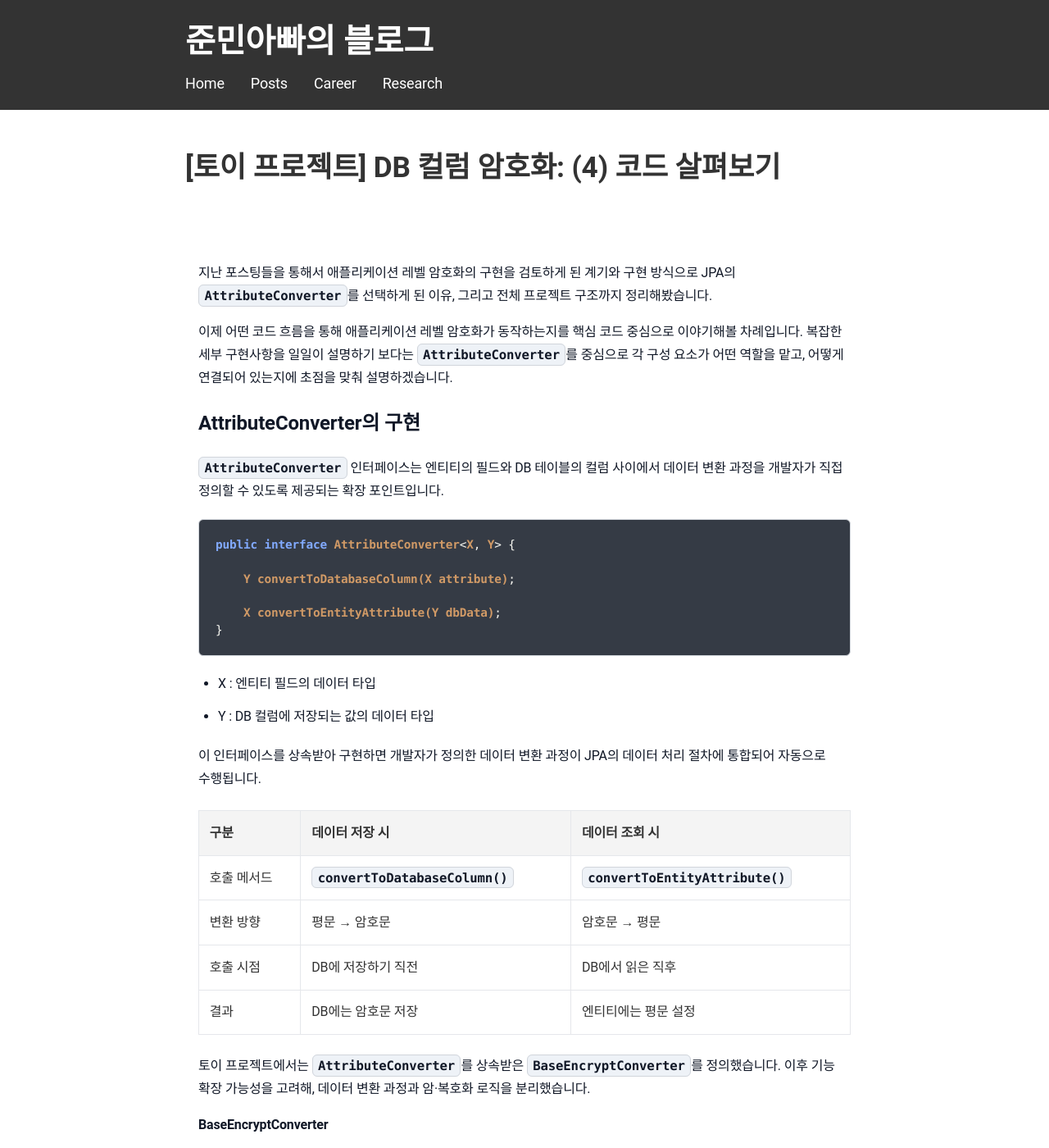
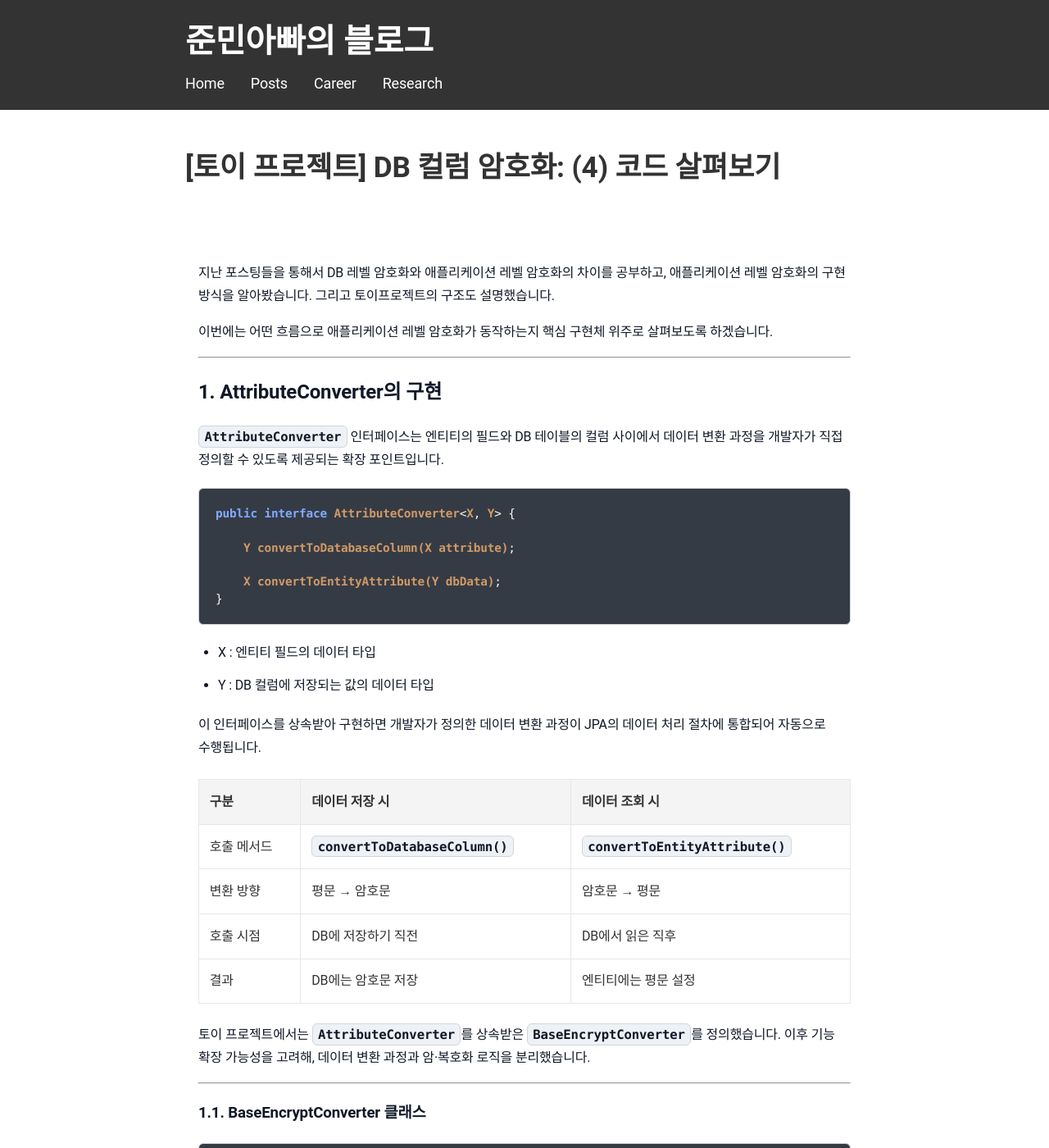
Before and after one commit to sanghoon-lee/sanghoon-lee.github.io, a Jekyll site: the page built from _posts/2026-01-27-JPACryptoConverter4.md, in a window 1280 px wide and 1400 px high. Shown: the whole window at 82% size. Built offline with Jekyll 4.4.1, drawn with Linux system fonts in a browser that asks for light colours; nearby versions of some CDN libraries; comment, search, counter and statistics services are not loaded; some of the changed text lies outside the part shown.

Commit message:
애플리케이션 레벨 암호화 4/5 포스팅 내용 수정보완

````diff
--- a/_posts/2026-01-24-JPACryptoConverter.md
+++ b/_posts/2026-01-24-JPACryptoConverter.md
@@ -96,7 +96,7 @@ JPA를 사용하는 환경에서 통제 가능한 범위 내에서 안전하고
 
 * [토이 프로젝트] DB 컬럼 암호화: (1) 애플리케이션 레벨 암호화에 대한 고민
 * [[토이 프로젝트] DB 컬럼 암호화: (2) AttributeConverter를 선택한 이유](https://sanghoon-lee.github.io/2026/01/25/JPACryptoConverter2/)
-* [[토이 프로젝트] DB 컬럼 암호화: (3) 프로젝트 구조 살펴보기](https://sanghoon-lee.github.io/2026/01/26/JPACryptoConverter3/)
+* [[토이 프로젝트] DB 컬럼 암호화: (3) 프로젝트 구조](https://sanghoon-lee.github.io/2026/01/26/JPACryptoConverter3/)
 * [[토이 프로젝트] DB 컬럼 암호화: (4) 코드 살펴보기](https://sanghoon-lee.github.io/2026/01/27/JPACryptoConverter4/)
 * [[토이 프로젝트] DB 컬럼 암호화:  (5) 동작의 흐름 및 제약사항](https://sanghoon-lee.github.io/2026/01/31/JPACryptoConverter5/)
 
--- a/_posts/2026-01-25-JPACryptoConverter2.md
+++ b/_posts/2026-01-25-JPACryptoConverter2.md
@@ -72,7 +72,7 @@ JPA의 `AttributeConverter` 인터페이스는 DB에 저장되거나 조회되
 
 * [[토이 프로젝트] DB 컬럼 암호화: (1) 애플리케이션 레벨 암호화에 대한 고민](https://sanghoon-lee.github.io/2026/01/24/JPACryptoConverter/)
 * [토이 프로젝트] DB 컬럼 암호화: (2) AttributeConverter를 선택한 이유
-* [[토이 프로젝트] DB 컬럼 암호화: (3) 프로젝트 구조 살펴보기](https://sanghoon-lee.github.io/2026/01/26/JPACryptoConverter3/)
+* [[토이 프로젝트] DB 컬럼 암호화: (3) 프로젝트 구조](https://sanghoon-lee.github.io/2026/01/26/JPACryptoConverter3/)
 * [[토이 프로젝트] DB 컬럼 암호화: (4) 코드 살펴보기](https://sanghoon-lee.github.io/2026/01/27/JPACryptoConverter4/)
 * [[토이 프로젝트] DB 컬럼 암호화:  (5) 동작의 흐름 및 제약사항](https://sanghoon-lee.github.io/2026/01/31/JPACryptoConverter5/)
 
--- a/_posts/2026-01-26-JPACryptoConverter3.md
+++ b/_posts/2026-01-26-JPACryptoConverter3.md
@@ -132,7 +132,7 @@ config 패키지는 암·복호화를 포함해서 애플리케이션이 구동
 
 * [[토이 프로젝트] DB 컬럼 암호화: (1) 애플리케이션 레벨 암호화에 대한 고민](https://sanghoon-lee.github.io/2026/01/24/JPACryptoConverter/)
 * [[토이 프로젝트] DB 컬럼 암호화: (2) AttributeConverter를 선택한 이유](https://sanghoon-lee.github.io/2026/01/25/JPACryptoConverter2/)
-* [토이 프로젝트] DB 컬럼 암호화: (3) 프로젝트 구조 살펴보기
+* [토이 프로젝트] DB 컬럼 암호화: (3) 프로젝트 구조
 * [[토이 프로젝트] DB 컬럼 암호화: (4) 코드 살펴보기](https://sanghoon-lee.github.io/2026/01/27/JPACryptoConverter4/)
 * [[토이 프로젝트] DB 컬럼 암호화:  (5) 동작의 흐름 및 제약사항](https://sanghoon-lee.github.io/2026/01/31/JPACryptoConverter5/)
 
--- a/_posts/2026-01-27-JPACryptoConverter4.md
+++ b/_posts/2026-01-27-JPACryptoConverter4.md
@@ -2,14 +2,18 @@
 layout: post
 title: "[토이 프로젝트] DB 컬럼 암호화: (4) 코드 살펴보기"
 date: 2026-01-27
+description: 애플리케이션 레벨에서 DB 컬럼 데이터를 암호화하는 토이프로젝트를 수행하는 과정을 정리한 글입니다. 4/5
+image: /assets/images/jpa.jpg
 categories: 토이프로젝트
 ---
 
-지난 포스팅들을 통해서 애플리케이션 레벨 암호화의 구현을 검토하게 된 계기와 구현 방식으로 JPA의 `AttributeConverter`를 선택하게 된 이유, 그리고 전체 프로젝트 구조까지 정리해봤습니다.
+지난 포스팅들을 통해서 DB 레벨 암호화와 애플리케이션 레벨 암호화의 차이를 공부하고, 애플리케이션 레벨 암호화의 구현 방식을 알아봤습니다. 그리고 토이프로젝트의 구조도 설명했습니다.
 
-이제 어떤 코드 흐름을 통해 애플리케이션 레벨 암호화가 동작하는지를 핵심 코드 중심으로 이야기해볼 차례입니다. 복잡한 세부 구현사항을 일일이 설명하기 보다는 `AttributeConverter`를 중심으로 각 구성 요소가 어떤 역할을 맡고, 어떻게 연결되어 있는지에 초점을 맞춰 설명하겠습니다.
+이번에는 어떤 흐름으로 애플리케이션 레벨 암호화가 동작하는지 핵심 구현체 위주로 살펴보도록 하겠습니다.
 
-## AttributeConverter의 구현
+---
+
+## 1. AttributeConverter의 구현
 
 `AttributeConverter` 인터페이스는 엔티티의 필드와 DB 테이블의 컬럼 사이에서 데이터 변환 과정을 개발자가 직접 정의할 수 있도록 제공되는 확장 포인트입니다.
 
@@ -21,6 +25,7 @@ public interface AttributeConverter<X, Y> {
     X convertToEntityAttribute(Y dbData);
 }
 ```
+
 * X : 엔티티 필드의 데이터 타입
 * Y : DB 컬럼에 저장되는 값의 데이터 타입
 
@@ -33,10 +38,12 @@ public interface AttributeConverter<X, Y> {
 | 호출 시점 | DB에 저장하기 직전 | DB에서 읽은 직후 |
 | 결과 | DB에는 암호문 저장 | 엔티티에는 평문 설정 |
 
-토이 프로젝트에서는 `AttributeConverter`를 상속받은
-`BaseEncryptConverter`를 정의했습니다. 이후 기능 확장 가능성을 고려해, 데이터 변환 과정과 암·복호화 로직을 분리했습니다.
+토이 프로젝트에서는 `AttributeConverter`를 상속받은 `BaseEncryptConverter`를 정의했습니다. 이후 기능 확장 가능성을 고려해, 데이터 변환 과정과 암·복호화 로직을 분리했습니다.
 
-**BaseEncryptConverter**
+---
+
+### 1.1. BaseEncryptConverter 클래스
+
 ```java
 @RequiredArgsConstructor
 public abstract class BaseEncryptConverter<T>
@@ -82,7 +89,10 @@ public abstract class BaseEncryptConverter<T>
 
 `BaseEncryptConverter`를 확장해서 문자열 데이터 타입을 처리하는 `StringEncryptConverter`를 별도로 정의했습니다.
 
-**StringEncryptConverter**
+---
+
+### 1.2. StringEncryptConverter 클래스
+
 ```java
 /**
  * autoApply=false를 설정해서 암호화가 필요한 필드에만 명시적으로 적용되도록 했습니다. 필요하지 않은 필드에 자동 적용되는 위험을 방지하기 위한 선택입니다.
@@ -108,8 +118,13 @@ public class StringEncryptConverter extends BaseEncryptConverter<String>{
 
 토이 프로젝트에서는 문자열(String) 타입만 처리해도 충분하지만, 실무 환경에 적용하려면 다양한 데이터 타입을 처리할 수 있어야 합니다. 이러한 문제는 `StringEncryptConverter`처럼 `BaseEncryptConverter`를 확장해서 특정 데이터 타입에 종속적인 처리를 구현하는 방식으로 쉽게 해결될 수 있습니다.
 
+---
+
+### 1.3. crypto.converter 패키지
+
 `BaseEncryptConverter`와 `StringEncryptConverter`이 포함된 crypto.converter 패키지의 구조는 다음과 같습니다.
-```
+
+```text
 ├─ crypto
 │  ├─ converter
 │  │  ├─ BaseEncryptConverter.java
@@ -129,16 +146,17 @@ public interface CryptoEngine {
     String decrypt(String cipherText);
 }
 ```
-이렇게 역할을 인터페이스로 분리한 이유는,
-암·복호화 로직의 변경 가능성을 구조적으로 흡수하기 위함입니다.
+이렇게 역할을 인터페이스로 분리한 이유는 암·복호화 로직의 변경 가능성을 구조적으로 흡수하기 위함입니다. 다음과 같은 요구사항이 생기더라도 기존 구조를 크게 변경하지 않고 대응할 수 있습니다.
 
 * 암호화 알고리즘 교체
 * 테스트용 더미 구현체 추가
 * 환경별(개발/운영) 구현 분리
 
-와 같은 요구사항이 생기더라도 기존 구조를 크게 변경하지 않고 대응할 수 있습니다.
+`CryptoEngine`의 구현체로 AES-GCM 암호화 알고리즘을 사용하는 `AesGcmCryptoEngine`를 정의했습니다. 여기에는 랜덤 IV 생성해서 GCM Parameter Spec으로 초기화하고, 최종 결과를 Base64로 인코딩하는 등의 로직이 구현되어 있습니다.
 
-`CryptoEngine`의 구현체로 AES-GCM 암호화 알고리즘을 사용하는 `AesGcmCryptoEngine`를 정의했습니다. 여기에는 랜덤 IV 생성해서 GCM Parameter Spec으로 초기화하고, 최종 결과를 Base64로 인코딩하는 등의 로직이 구현되어 있습니다.
+---
+
+### 2.1. AesGcmCryptoEngine 클래스
 
 ```java
 @Component
@@ -205,6 +229,10 @@ public interface KeyProvider {
 
 토이 프로젝트에서는 `KeyProvider`의 구현체로 간단하게 프로퍼티 파일에서 키를 관리하는 `PropertyKeyProvider`를 정의했습니다.
 
+---
+
+### 3.1. PropertyKeyProvider 클래스
+
 ```java
 @Component
 @RequiredArgsConstructor
@@ -238,25 +270,37 @@ public class PropertyKeyProvider implements KeyProvider{
 crypto.base64-key=[BASE64로 인코딩된 키 값]
 ```
 
-## 다음 포스팅으로 넘어가며...
+---
 
-이번 포스팅에서는 애플리케이션 레벨 암호화를 어떻게 구현했는지 핵심 코드 중심으로 살펴봤습니다.
+## 4. 핵심 구현체의 책임 범위
 
-| 책임  | 구현체 |
-| ---- | ----- |
-| 암·복호화의 실행 시점 | AttributeConverter |
-| 암호화 알고리즘 | CryptoEngine |
-| 키 제공 | KeyProvider |
+지금까지 살펴본 핵심 구현체의 책임 범위는 다음과 같이 정리될 수 있습니다.
+
+| 책임  | 인터페이스 | 구현체 |
+| ---- | ----- | ---- |
+| 암·복호화의 실행 시점 | AttributeConverter | BaseEncryptConverter, StringEncryptConverter |
+| 암호화 알고리즘 | CryptoEngine | AesGcmCryptoEngine |
+| 키 제공 | KeyProvider | PropertyKeyProvider |
+
+<img class="main-image" src="/assets/images/jpa.jpg" alt="Spring Data JPA">
 
 다음 포스팅에서는 실제로 어떻게 동작하는지 이야기를 이어가면서, 실무 환경에 사용하는데 어떤 제약사항이 있으며 해결책은 무엇인지 알아보도록 하겠습니다.
 
-## 포스팅 시리즈
+---
+
+## 5. 포스팅 시리즈
 
 * [[토이 프로젝트] DB 컬럼 암호화: (1) 애플리케이션 레벨 암호화에 대한 고민](https://sanghoon-lee.github.io/2026/01/24/JPACryptoConverter/)
 * [[토이 프로젝트] DB 컬럼 암호화: (2) AttributeConverter를 선택한 이유](https://sanghoon-lee.github.io/2026/01/25/JPACryptoConverter2/)
-* [[토이 프로젝트] DB 컬럼 암호화: (3) 프로젝트 구조 살펴보기](https://sanghoon-lee.github.io/2026/01/26/JPACryptoConverter3/)
+* [[토이 프로젝트] DB 컬럼 암호화: (3) 프로젝트 구조](https://sanghoon-lee.github.io/2026/01/26/JPACryptoConverter3/)
 * [토이 프로젝트] DB 컬럼 암호화: (4) 코드 살펴보기
 * [[토이 프로젝트] DB 컬럼 암호화:  (5) 동작의 흐름 및 제약사항](https://sanghoon-lee.github.io/2026/01/31/JPACryptoConverter5/)
 
-## 참고: 소스 코드
+---
+
+## 6. 소스 코드
 * [JPA Crypto Conveter](https://github.com/sanghoon-lee/jpa-crypto-converter)
+
+---
+
+#JPA #DB #암호화 #보안 #토이프로젝트 #AttributeConverter #구현체
````
Also changed, not shown: other parts of _posts/2026-01-27-JPACryptoConverter4.md (+14 -2 lines).
